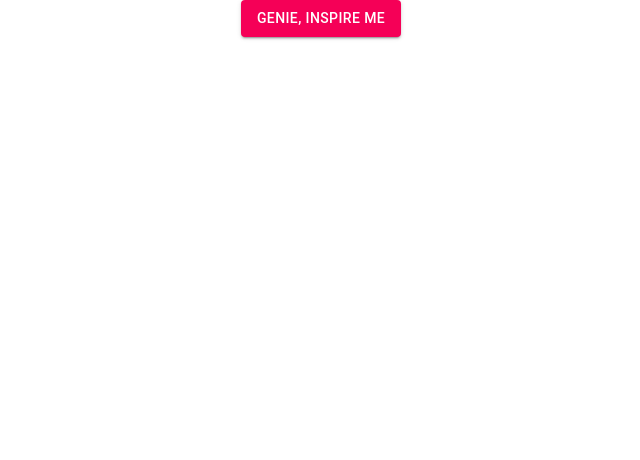
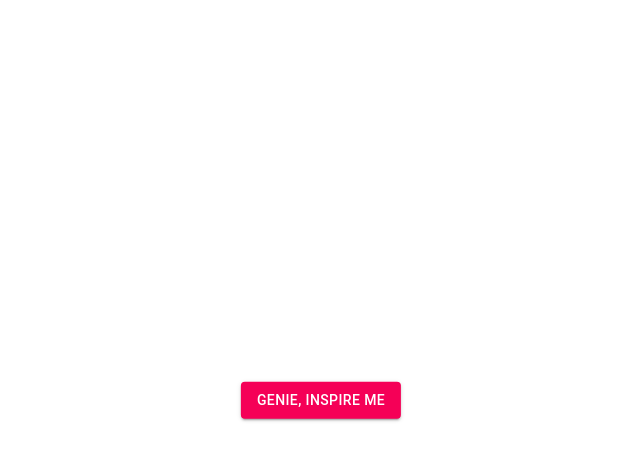
Before and after one commit to christopher-dodge/inspire, a React (Create React App) app in the folder client/: page / in a window 1280 px wide. Shown: the top 460 px of the page, without its empty margins (319-959 px from the left). Built offline with nearby package versions, Linux system fonts and the light colour scheme.

Commit message:
Center quote and button components

```diff
--- a/client/src/App.css
+++ b/client/src/App.css
@@ -1,3 +1,12 @@
 .App {
   text-align: center;
 }
+
+.center {
+  color: pink;
+  margin: 0;
+  position: absolute;
+  top: 50%;
+  left: 50%;
+  transform: translate(-50%, -50%);
+}
--- a/client/src/Components/Quote/Quote.jsx
+++ b/client/src/Components/Quote/Quote.jsx
@@ -5,8 +5,10 @@
 
   return (
     <div onClick={props.getRandomQuote}>
+      <div class="center">
         <h2>{props.quote.body}</h2>
         <h5>{props.quote.author}</h5>
       </div>
+    </div>
   )
 }
--- a/client/src/Components/QuoteButton/QuoteButton.jsx
+++ b/client/src/Components/QuoteButton/QuoteButton.jsx
@@ -5,9 +5,11 @@
 
   return (
     <div>
-      <Button variant="contained" color="secondary" onClick={getRandomQuote}>
-        Genie, Inspire Me
-      </Button>
+      <div class="center">
+        <Button variant="contained" color="secondary" onClick={getRandomQuote}>
+          Genie, Inspire Me
+        </Button>
+      </div>
     </div>
   )
 }
```
Lines whose indentation alone changed are shown as unchanged.
